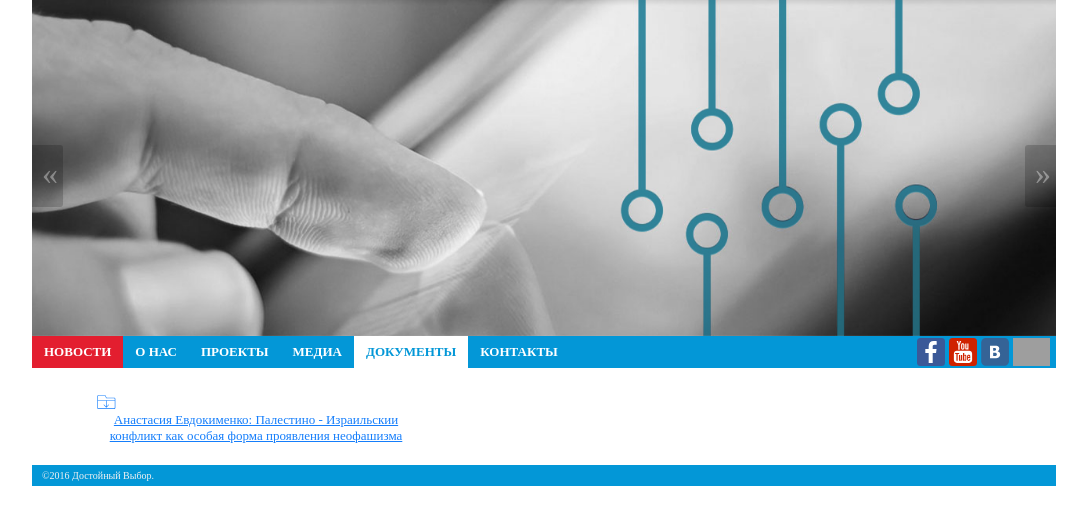
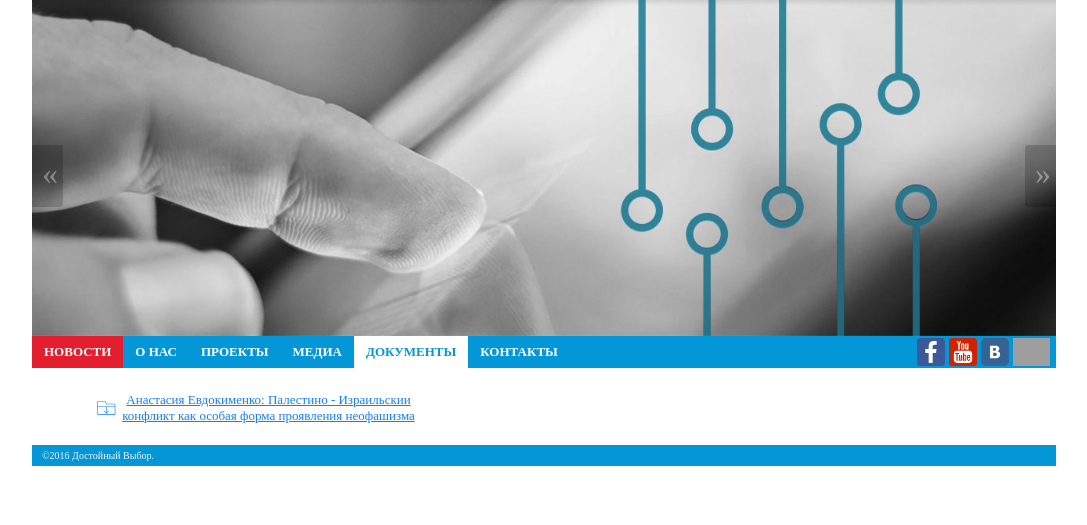
Before and after one commit to floatn/vybor_project, a Django app: page /documents/ in a window 1280 px wide. Shown: the part 92-617 px from the top of the page, without its empty margins (96-1183 px from the left). Run offline with Django 3.2, Linux system fonts and the light colour scheme; data comes from the database, SQL or seed files in the repository; both versions use the stored data as it was after the commit; parts of the project's set-up code (start-up, migrations or seed data) failed here and were passed over; some libraries are stand-ins or nearby versions; grey boxes are pictures that could not be loaded.

Commit message:
Restylized document part

```diff
--- a/documents/models.py
+++ b/documents/models.py
@@ -3,7 +3,7 @@ from django.db import models
 
 class Documents(models.Model):
     file = models.FileField(upload_to="docs/")
-    description = models.CharField(max_length=35)
+    description = models.CharField(max_length=255)#(max_length=35)
     #icon = models.ImageField(upload_to="media/icons/", blank=True, null=True)
 
     def __unicode__(self):
--- a/documents/static/documents/style.css
+++ b/documents/static/documents/style.css
@@ -4,6 +4,7 @@ ul.document-list {
 }
 li.document-item {
     display: inline-block;
+    position: relative;
     width: 20em;
     margin: 0 5px 5px 0;
 }
@@ -13,18 +14,20 @@ div.documents-header {
     font-weight: bold;
 }
 img.document-icon {
-    display: inline-block;
+    position: absolute;
     width: 20px;
     height: 20px;
-    vertical-align: middle;
+    top: 50%;
+    margin-top: -10px;
 }
 a.document-file {
     /*color: #00439f;*/
     color: #157efb;
-    display: inline-block;
+    display: block;
     font-size: small;
     /*vertical-align: middle;*/
     text-align: center;
+    margin-left: 25px;
 }
 a.document-file:visited {
     color: #00439f;
```
Also changed, not shown: db.sqlite3, 2 other files.
